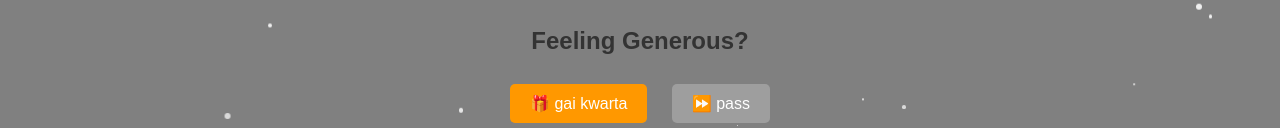
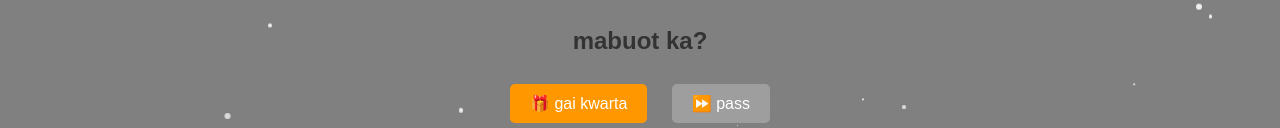
Before and after one commit to neophytekeith/online-carol, a plain HTML site: page index.html in a window 1280 px wide. Shown: the part 247-375 px from the top of the page. Drawn offline with Linux system fonts and the light colour scheme.

Commit message:
Update index.html

```diff
--- a/index.html
+++ b/index.html
@@ -22,7 +22,7 @@
             <button id="play-button">🎶 Play Carol</button>
         </div>
         <div class="donation-section">
-            <h2>Feeling Generous?</h2>
+            <h2>mabuot ka?</h2>
             <button id="donate-button">🎁 gai kwarta</button>
             <button id="pass-button">⏩ pass</button>
         </div>
```
